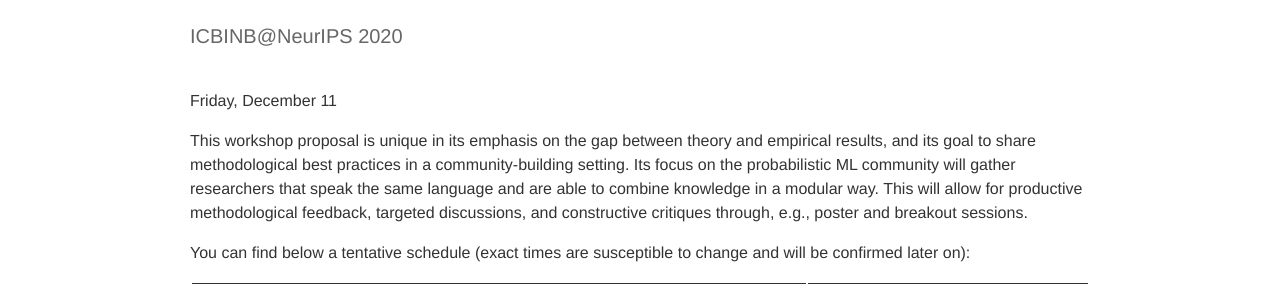
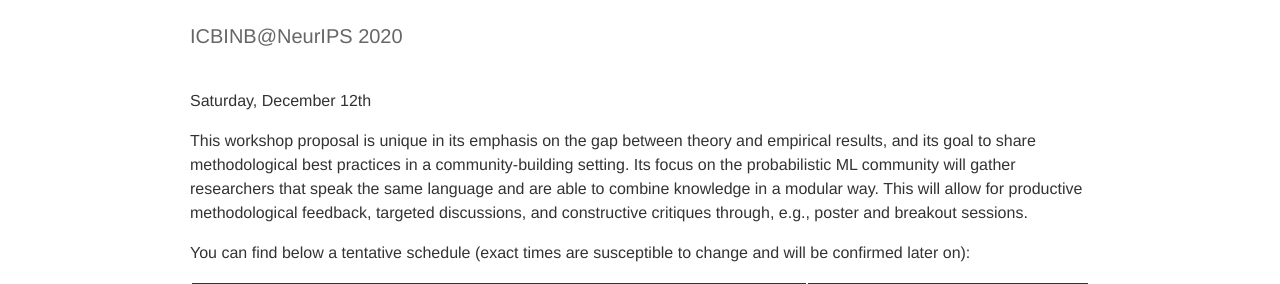
Before and after one commit to ml-retrospectives/icml2020, a Jekyll site: the page built from _pages/02_schedule.md, in a window 1280 px wide and 900 px high. Shown: the part 335-619 px from the top of the window. Built offline with Jekyll 4.4.1, drawn with Linux system fonts in a browser that asks for light colours; nearby versions of some CDN libraries.

Commit message:
changed data to Saturday

```diff
--- a/_pages/02_schedule.md
+++ b/_pages/02_schedule.md
@@ -6,7 +6,7 @@ description: ICBINB@NeurIPS 2020
 ---
 
 <!-- # NeurIPS 2020 "I Can't Believe It's Not Better!" (ICBINB) Workshop Schedule -->
-Friday, December 11
+Saturday, December 12th
 <!-- Times are listed in Eastern Daylight Time -->
 
 This workshop proposal is unique in its emphasis on the gap between theory and empirical results, and its goal to share methodological best practices in a community-building setting. Its focus on the probabilistic ML community will gather researchers that speak the same language and are able to combine knowledge in a modular way. This will allow for productive methodological feedback, targeted discussions, and constructive critiques through, e.g., poster and breakout sessions.
```
Also changed, not shown: _pages/03_vision.md (+1 -1 lines).
